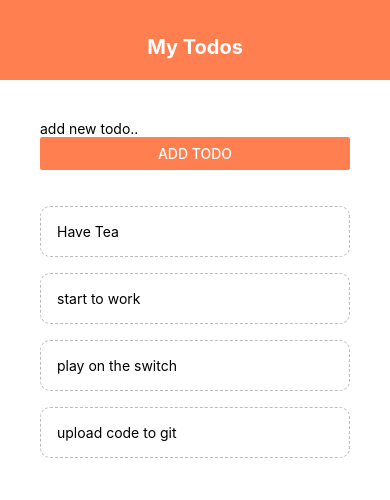
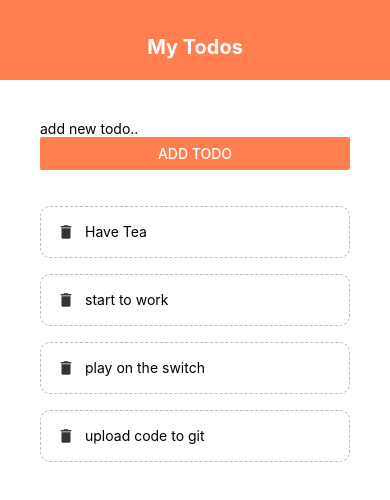
Before and after one commit to techie-akki/React-Native-Learning, a React Native app: screen / in a window 390 px wide. Shown: the top 500 px of the page. Built offline with nearby package versions, Linux system fonts and the light colour scheme.

Commit message:
added delete icon to todos

```diff
--- a/components/todoItem.js
+++ b/components/todoItem.js
@@ -1,22 +1,31 @@
 import React from "react";
-import {StyleSheet, Text, TouchableOpacity} from 'react-native';
+import {StyleSheet, Text, View, TouchableOpacity} from 'react-native';
+import { MaterialIcons } from '@expo/vector-icons';
 
 export default function TodoItem({item, clickHandler}){
 
   return(
     <TouchableOpacity onPress={() => clickHandler(item.key)} >
-      <Text style={styles.item} >{item.text}</Text>
+      <View style={styles.item}>
+        <MaterialIcons name ='delete' size={18} color='#333' />
+        <Text style={styles.itemText}>{item.text}</Text>
+      </View>
+
     </TouchableOpacity>
   )
 }
 
 const styles = StyleSheet.create({
   item:{
+    flexDirection:"row",
     padding:16,
     marginTop:16,
     borderColor:'#bbb',
     borderWidth:1,
     borderStyle:'dashed',
     borderRadius:10,
+  },
+  itemText:{
+    marginLeft:10,
   }
 })
```
